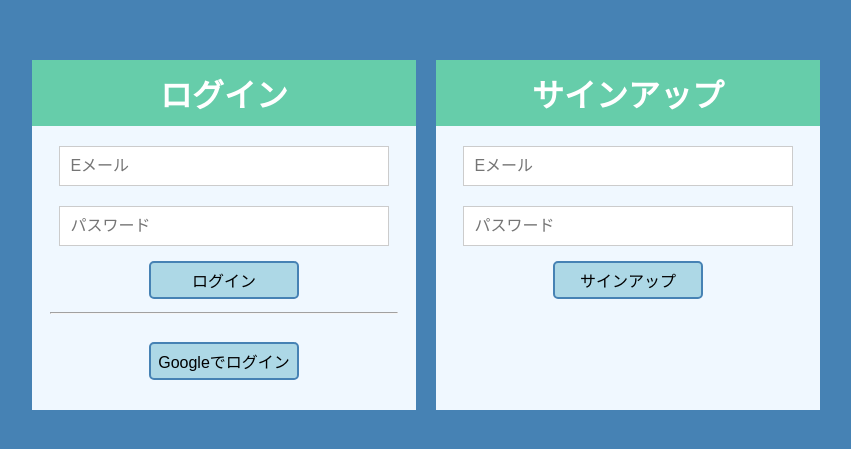
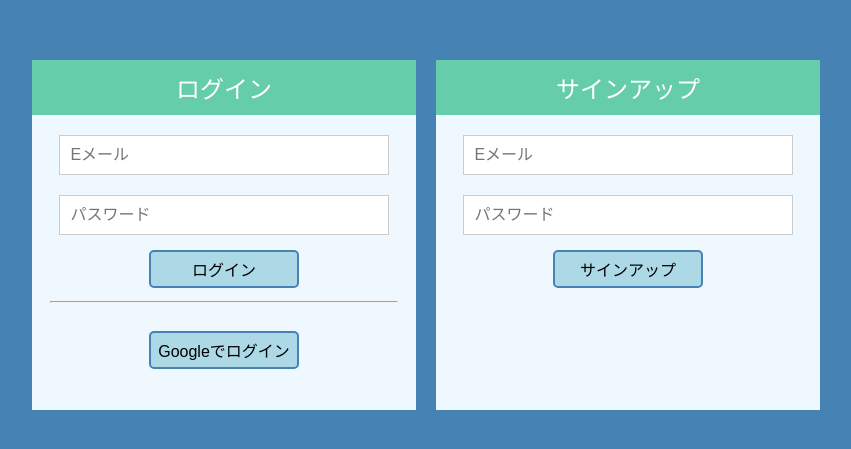
Before and after one commit to ganeo/react-firebase-auth-sample, a React (Create React App) app: page / in a window 1280 px wide. Shown: the part 165-614 px from the top of the page, without its empty margins (214-1065 px from the left). Built offline with nearby package versions, Linux system fonts and the light colour scheme; no server answers.

Commit message:
midify css

```diff
--- a/src/App.css
+++ b/src/App.css
@@ -21,12 +21,20 @@
   background-color: aliceblue;
 }
 
-h1 {
+.header-auth, .header-page {
   background-color: mediumaquamarine;
   margin: 0 0 10px;
-  font-size: 2rem;
   padding: 10px;
   color: white;
+}
+
+.header-auth span {
+  font-size: 1.5rem;
+}
+
+.header-page h1 {
+  font-size: 2rem;
+  margin: 0;
 }
 
 input {
--- a/src/components/LoginWithEmail.tsx
+++ b/src/components/LoginWithEmail.tsx
@@ -16,7 +16,9 @@ const LoginWithEmail: React.FC<RouteComponentProps> = ({ history }) => {
 
   return (
     <>
-      <h1>ログイン</h1>
+      <div className='header-auth'>
+        <span>ログイン</span>
+      </div>
       <form onSubmit={handleSubmit}>
         <div>
           <input name='email' type='email' placeholder='Eメール' />
--- a/src/components/SignupWithEmail.tsx
+++ b/src/components/SignupWithEmail.tsx
@@ -10,14 +10,15 @@ const SignupWithEmail: React.FC<RouteComponentProps> = ({ history }) => {
       const { email, password } = event.target.elements
       await signupWithEmail(email.value, password.value)
       history.push(paths.home)
-
     },
     [history]
   )
 
   return (
     <>
-      <h1>サインアップ</h1>
+      <div className='header-auth'>
+        <span>サインアップ</span>
+      </div>
       <form onSubmit={handleSubmit}>
         <div>
           <input name='email' type='email' placeholder='Eメール' />
--- a/src/pages/Home.tsx
+++ b/src/pages/Home.tsx
@@ -7,7 +7,9 @@ const Home = () => {
 
   return (
     <>
-      <h1>Home(要ログイン)</h1>
+      <header className='header-page'>
+        <h1>Home(要ログイン)</h1>
+      </header>
       <div className='wrap-home'>
         <p>{user?.email}でログインしています。</p>
         <button onClick={logout}>ログアウト</button>
```
